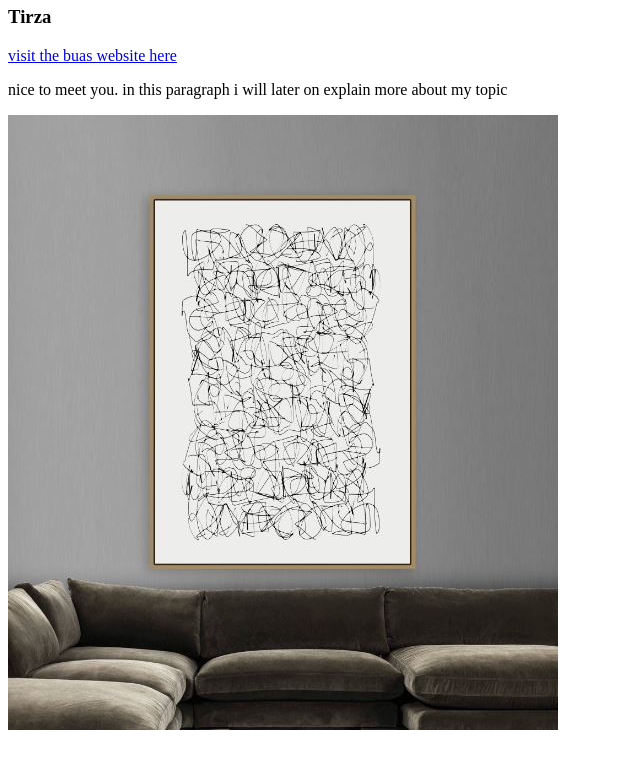
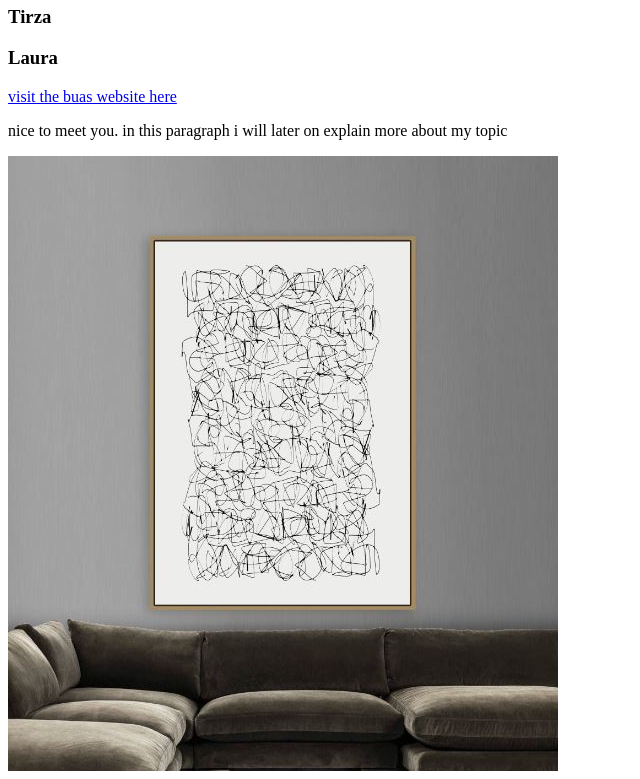
Before and after one commit to tirzavanderlaan/prj4-chapter-3, a plain HTML site: page index.html in a window 1280 px wide. Shown: the part 60-839 px from the top of the page, without its empty margins (0-640 px from the left). Before the commit the page ends 800 px from the top, so only its background shows below. Drawn offline with Linux system fonts and the light colour scheme.

Commit message:
Update index.html

```diff
--- a/index.html
+++ b/index.html
@@ -6,6 +6,7 @@
 	<body>
 		<h1>When is art considered art?</h1>
 		<h3>Tirza</h3>
+		<h3>Laura</h3>
 		<a href="http://www.buas.nl/en">visit the buas website here</a>
 		<p>nice to meet you. in this paragraph i will later on explain more about my topic</p>
 		<img><img src="images/art3.jpg" alt="abstract line painting"></img>
```
